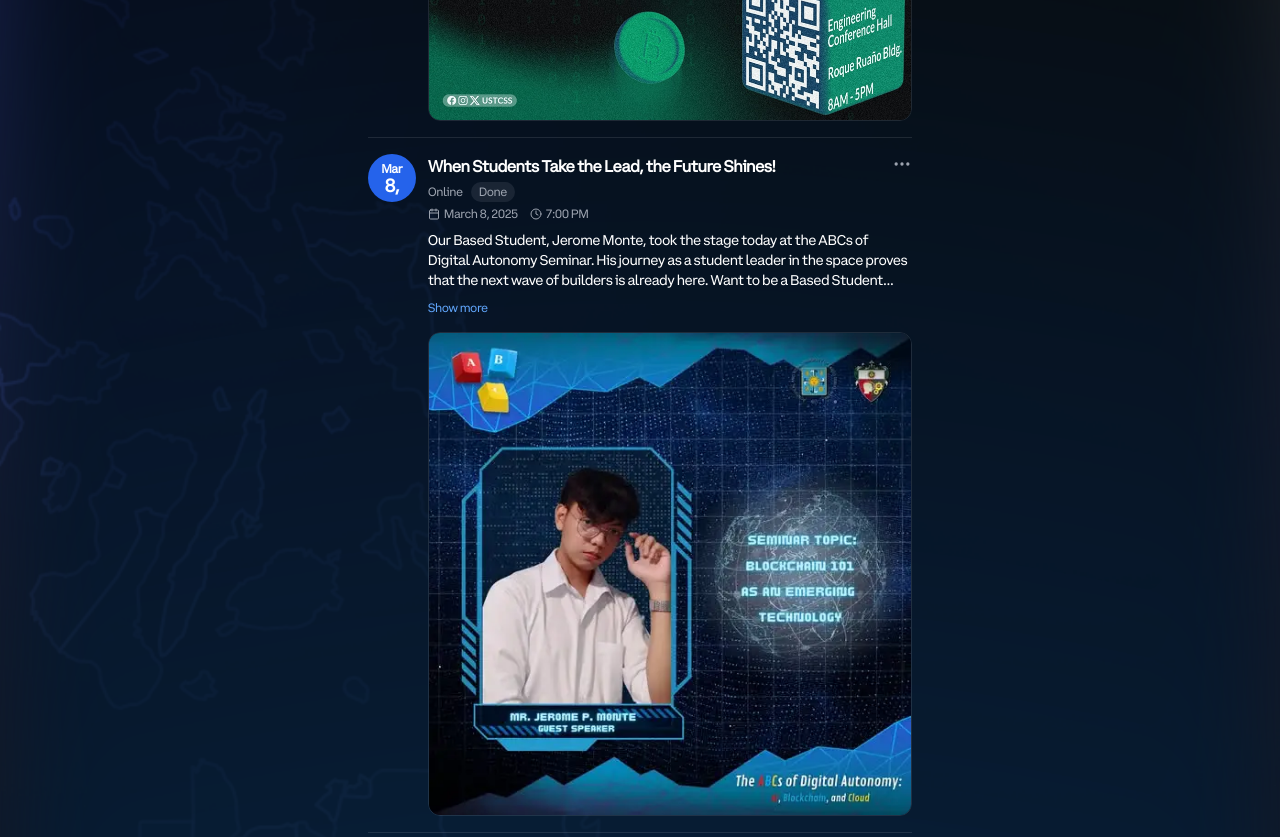
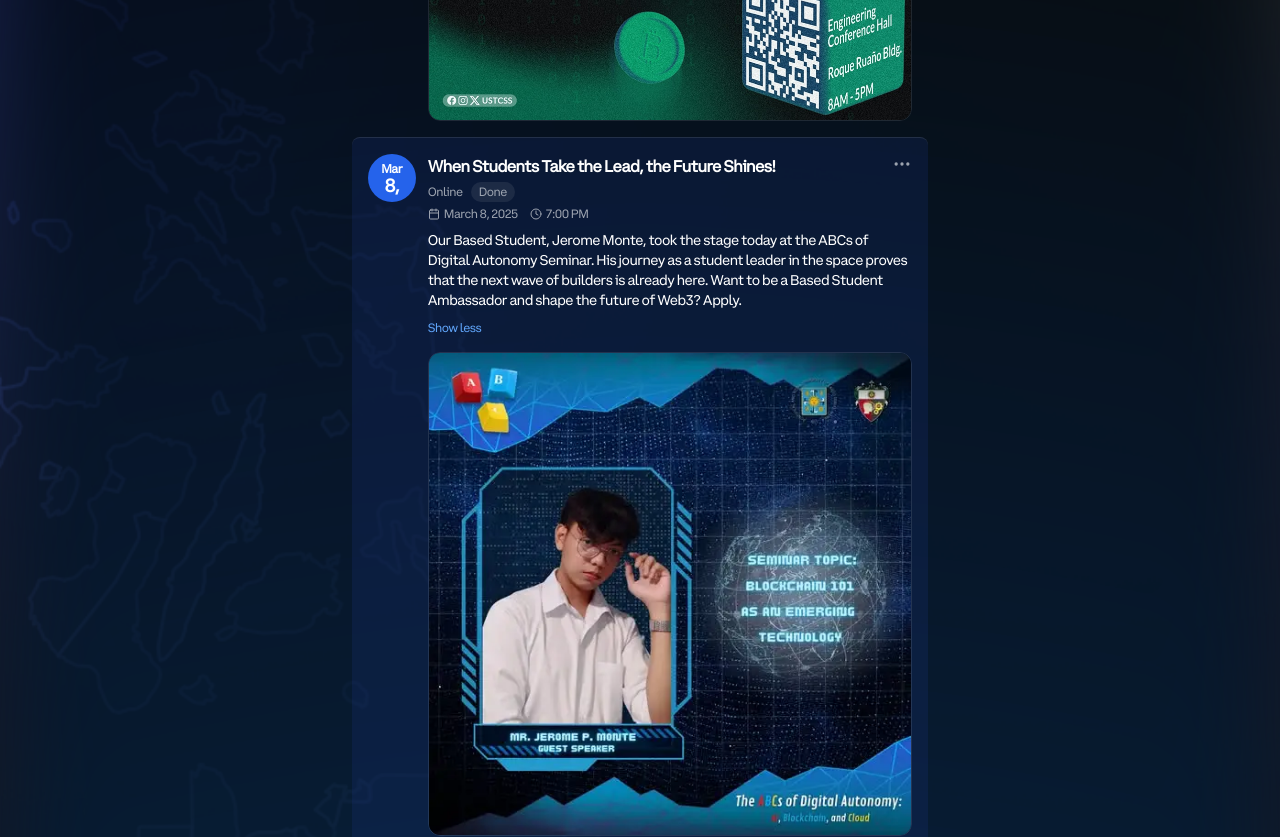
Before and after one commit to Sean070103/basepilipinas-website-base_2025, a Next.js app: page /events/1 in a window 1280 px wide. Shown: the part 1240-2077 px from the top of the page. Built offline with nearby package versions, Linux system fonts and the light colour scheme.

Commit message:
fix: resolve errors

```diff
--- a/src/app/events/[id]/page.tsx
+++ b/src/app/events/[id]/page.tsx
@@ -6,11 +6,7 @@ import Image from 'next/image';
 import { useParams } from 'next/navigation';
 import { useEffect, useRef, useState } from 'react';
 
-export default function Page({
-  highlightedEventId,
-}: {
-  highlightedEventId?: string;
-}) {
+export default function Page() {
   const [expandedEvent, setExpandedEvent] = useState<string | null>(null);
   const { id: eventId } = useParams<{ id: string }>();
 
@@ -43,11 +39,11 @@ export default function Page({
               id={event.id}
               key={event.id}
               className={`py-4 animate-fadeIn ${
-                highlightedEventId === event.id
+                eventId === event.id
                   ? 'bg-blue-900/20 -mx-4 px-4 rounded-lg'
                   : ''
               }`}
-              ref={highlightedEventId === event.id ? highlightedEventRef : null}
+              ref={eventId === event.id ? highlightedEventRef : null}
             >
               <div className='flex gap-3'>
                 {/* Event Date Avatar */}
```
